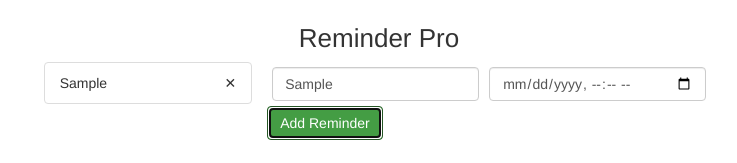
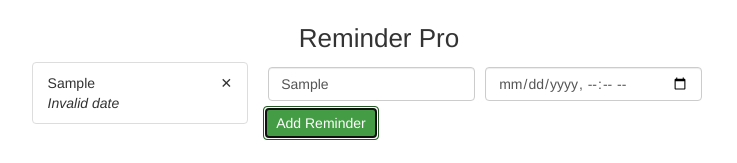
Before and after one commit to rmcharchian/reminder-pro, a React (Create React App) app: page / in a window 1280 px wide. Both pictures are taken after typing "Sample" into the empty fields and a click on the button "Add Reminder". Shown: the top 163 px of the page, without its empty margins (261-998 px from the left). Built offline with nearby package versions, Linux system fonts and the light colour scheme.

Commit message:
installed moment to use with date COOL

```diff
--- a/package.json
+++ b/package.json
@@ -4,6 +4,7 @@
   "private": true,
   "dependencies": {
     "bootstrap": "^3.3.7",
+    "moment": "^2.20.1",
     "react": "^16.2.0",
     "react-dom": "^16.2.0",
     "react-redux": "^5.0.6",
--- a/src/components/App.jsx
+++ b/src/components/App.jsx
@@ -2,6 +2,7 @@
 import { connect } from 'react-redux';
 // import { bindActionCreators } from 'redux';
 import { addReminder, deleteReminder } from '../actions';
+import moment from 'moment';
 
 
 
@@ -34,7 +35,10 @@
                     reminders.map(reminder => {
                         return (
                             <li key={reminder.id} className="list-group-item">
-                            <div className ="list-item">{reminder.text}</div>
+                            <div className ="list-item">
+                                <div>{reminder.text}</div>
+                                <div><em>{moment(new Date(reminder.dueDate)).fromNow()}</em></div>
+                            </div>
                             <div
                                 className="list-item delete-button"
                                 onClick={() => this.deleteReminder(reminder.id)}
```
Also changed, not shown: 1 other file (tests, documents, lock files or other folders).
